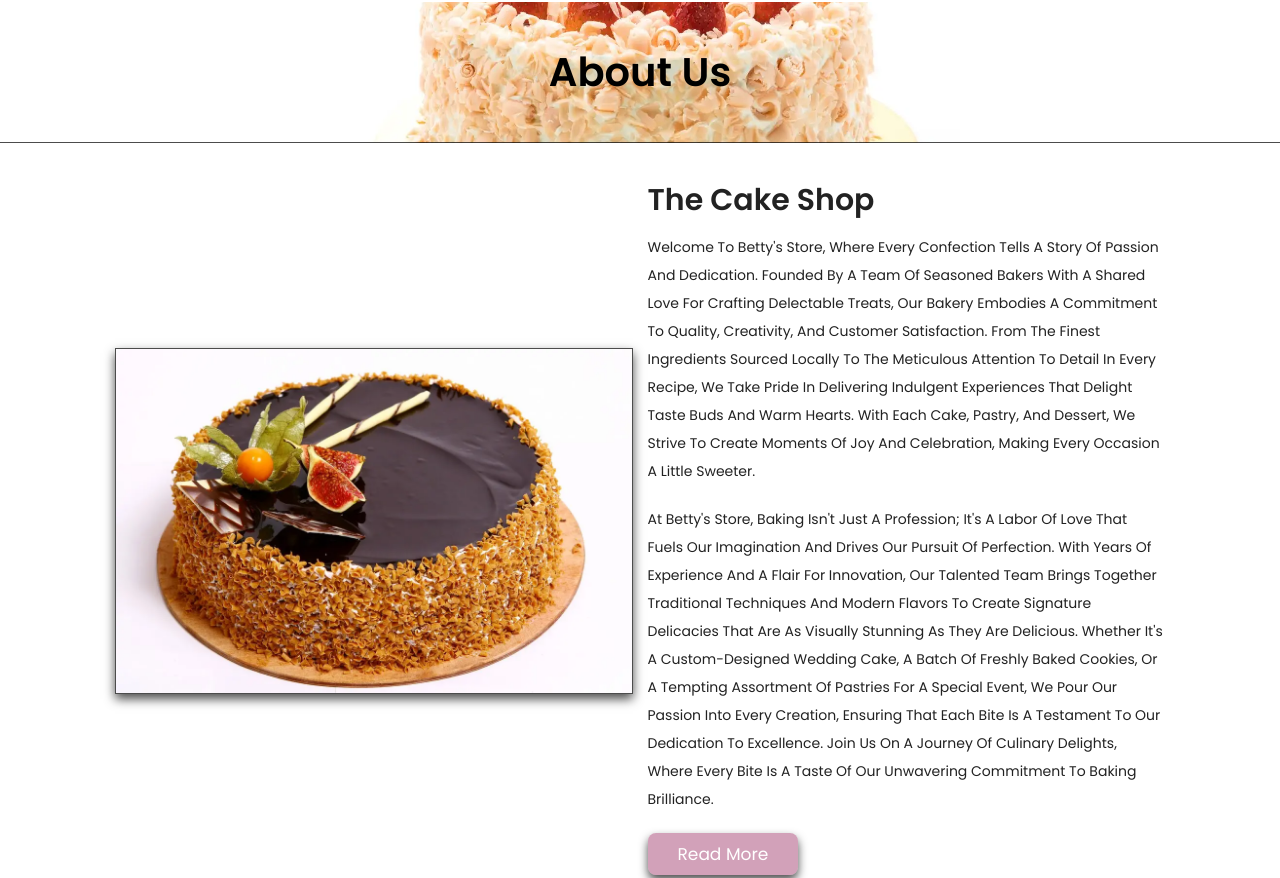
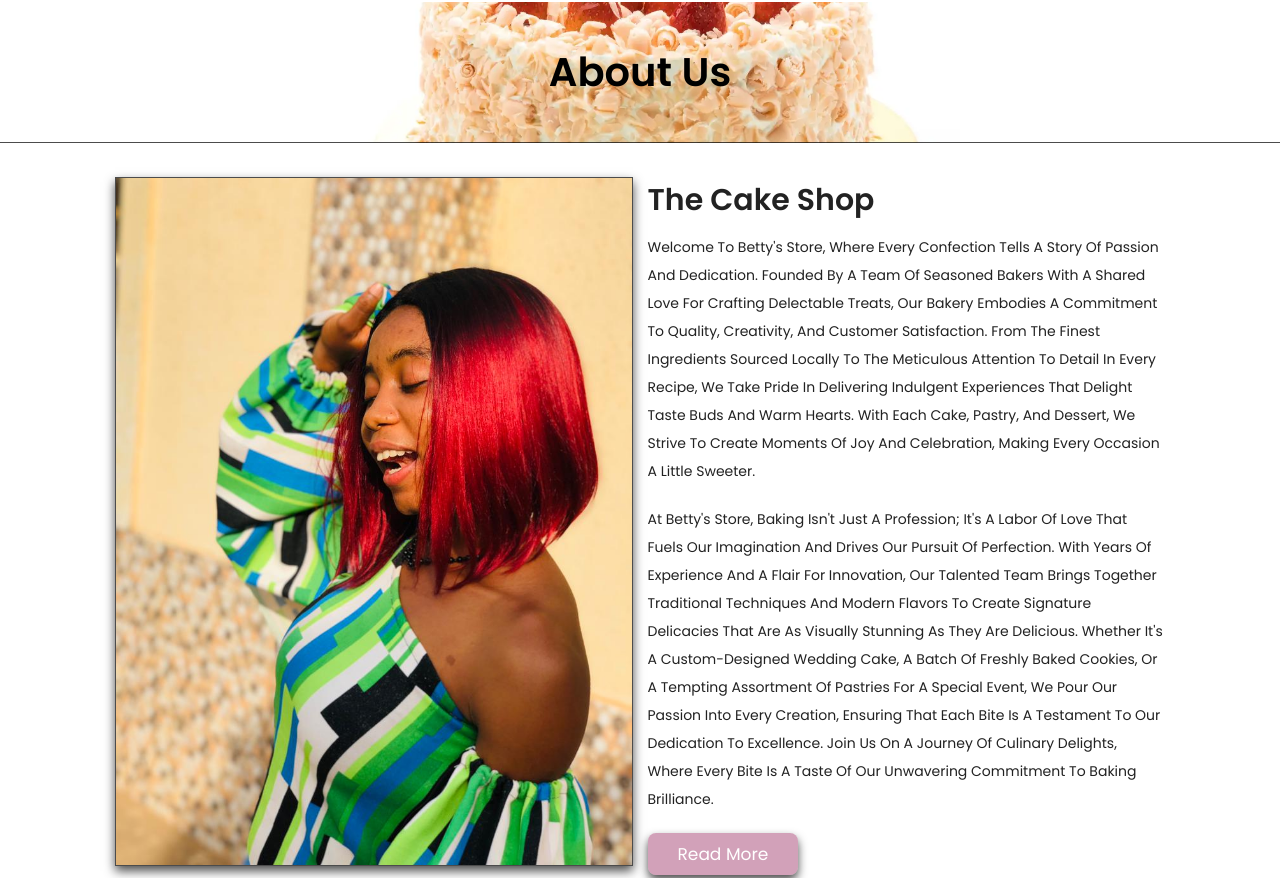
Before and after one commit to ChristianOdang/Cake-website, a plain HTML site: page index.html in a window 1280 px wide. Shown: the part 2143-3021 px from the top of the page. Drawn offline with Linux system fonts and the light colour scheme.

Commit message:
Update index.html file

```diff
--- a/index.html
+++ b/index.html
@@ -269,7 +269,7 @@
 
     <section class="about" id="about">
         <div class="img">
-            <img decoding="async" src="images/image1_100.png" alt="">
+            <img decoding="async" src="images/Profile.JPG" alt="">
         </div>
 
         <div class="content">
```
